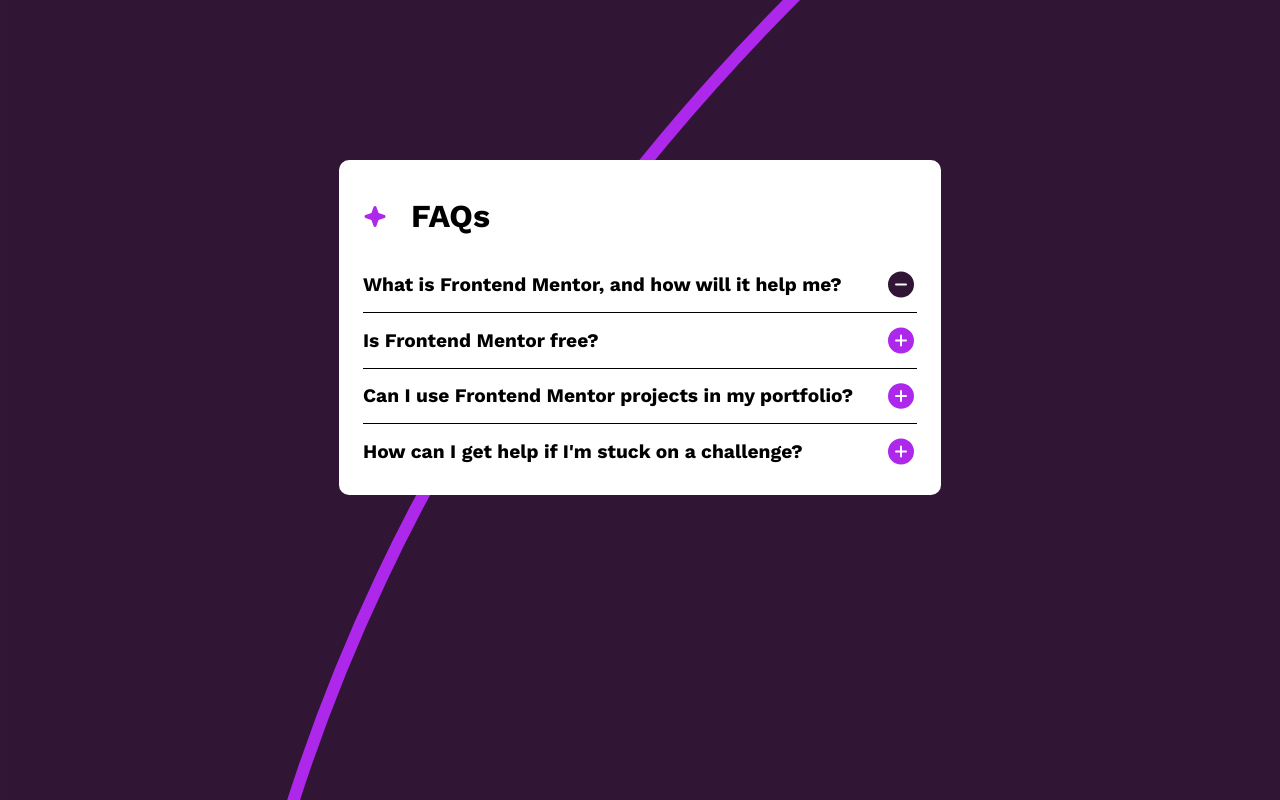
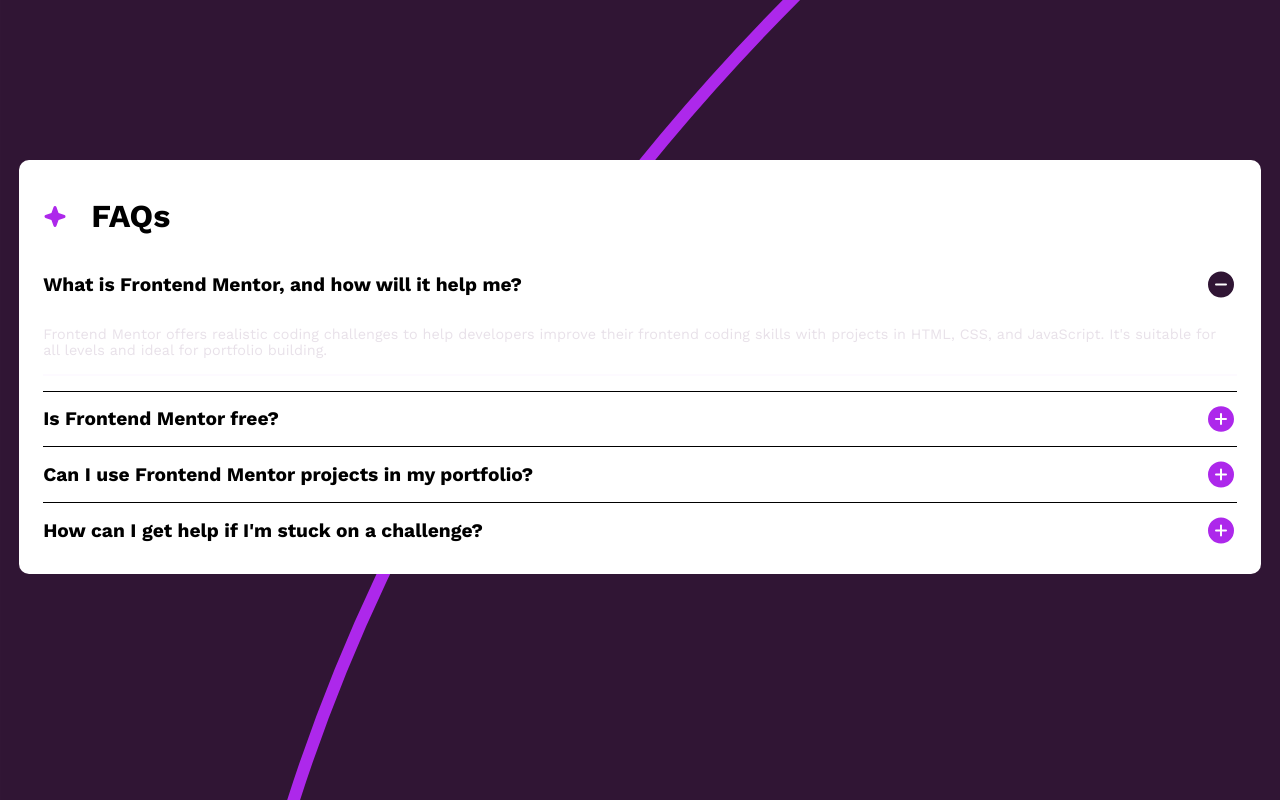
Before and after one commit to amrmabdelazeem/faq-accordion-main, a React (Create React App) app: page / in a window 1280 px wide. Both pictures are taken after a click on the picture 901 px from the left and 284 px from the top of the page. Built offline with nearby package versions, Linux system fonts and the light colour scheme.

Commit message:
Add functionality to each paragraph

```diff
--- a/src/components/App.jsx
+++ b/src/components/App.jsx
@@ -5,8 +5,6 @@
 
 export default function App(){
     function handleClickedComponent(clickedId, clickState){
-        console.log(clickedId);
-        console.log(clickState);
     }
 
 
--- a/src/components/Question.jsx
+++ b/src/components/Question.jsx
@@ -1,12 +1,13 @@
 import React, { useState } from "react";
 import QA from "../Q&A";
 
-export default function Question({ id, onClick, question }) {
+export default function Question({ id, onClick, question, answer }) {
   const [isClicked, setClicked] = useState(false);
 
   function handleClick() {
     setClicked(!isClicked);
     onClick(id, isClicked);
+
   }
 
   return (
@@ -20,7 +21,7 @@
           alt={isClicked ? "minus-icon" : "plus-icon"}
         />
       </div>
-      <p style={{display: "none"}}>
+      <p style={{display: isClicked ? "block" : "none"}}>
         Frontend Mentor offers realistic coding challenges to help developers
         improve their frontend coding skills with projects in HTML, CSS, and
         JavaScript. It's suitable for all levels and ideal for portfolio
```
Also changed, not shown: src/Q&A.js (line endings or trailing spaces).
